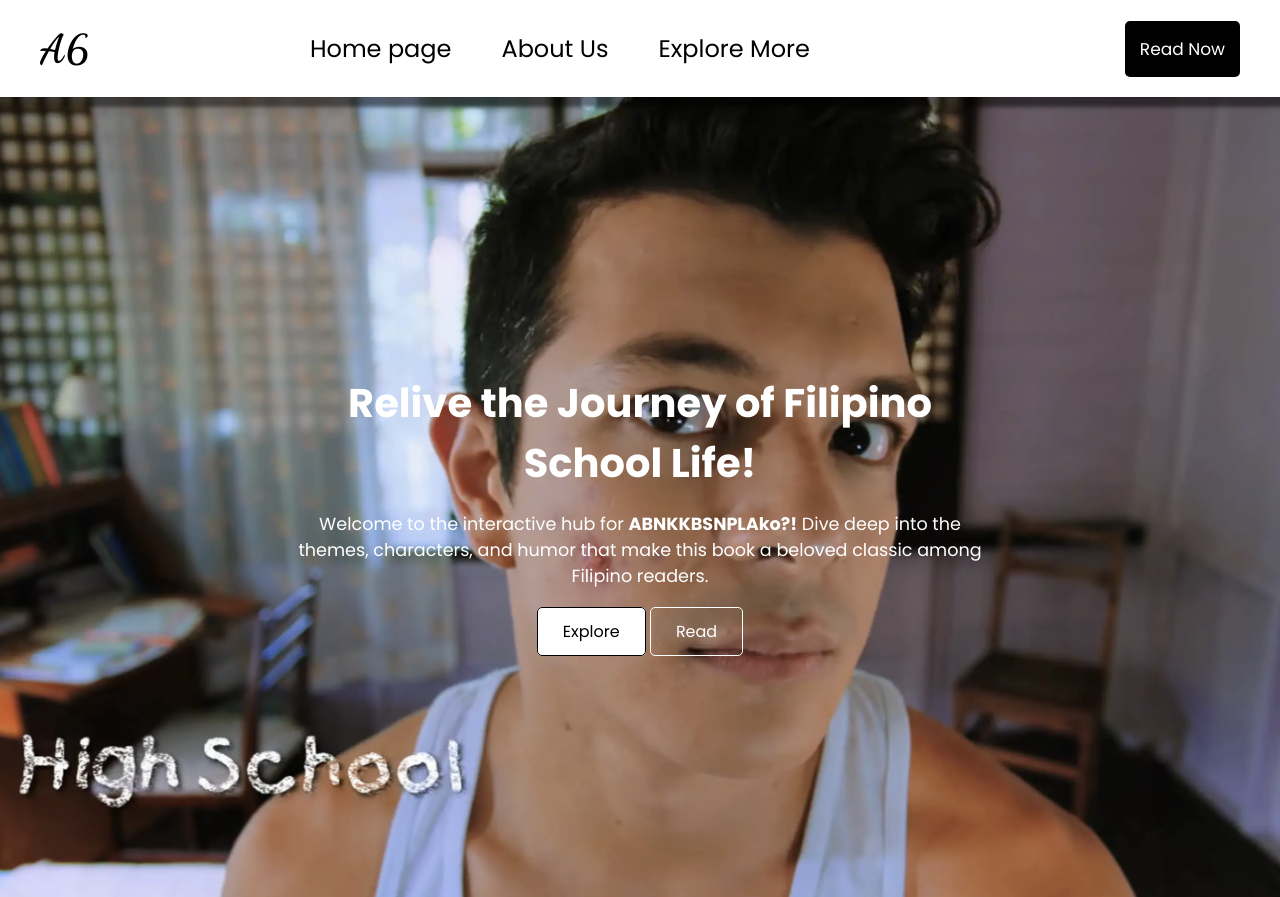
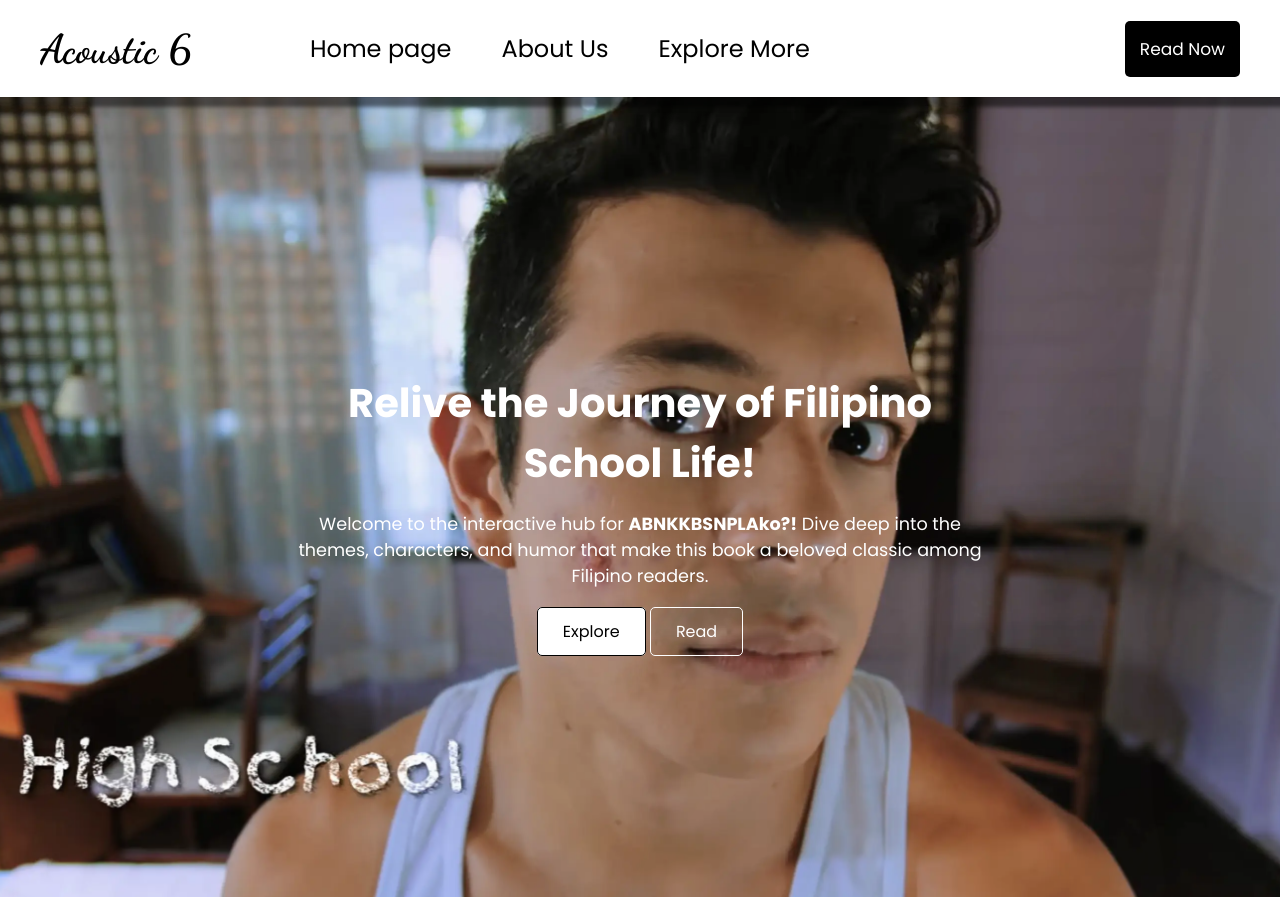
Before and after one commit to EJ2KDJ/theacousticSix, a website: page index.html in a window 1280 px wide. Shown: the top 897 px of the page. Drawn offline with Linux system fonts and the light colour scheme.

Commit message:
Update index.html

```diff
--- a/index.html
+++ b/index.html
@@ -21,7 +21,7 @@
 <body>
     <header>
         <nav class="navBar">
-            <div class="logo">A6</div>
+            <div class="logo">Acoustic 6</div>
 
             <!-- Hamburger Menu Button (Hidden on Desktop) -->
             <button class="hamburger">&#9776;</button>
```
